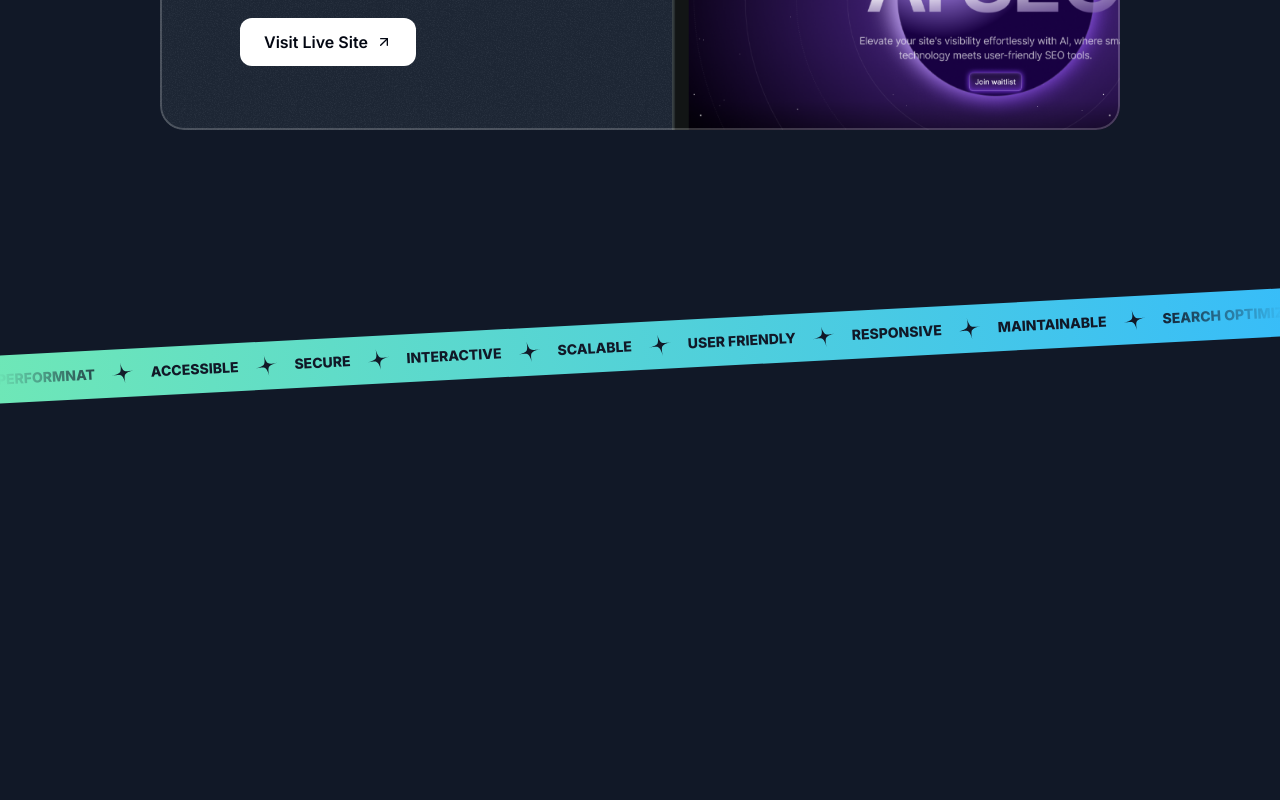
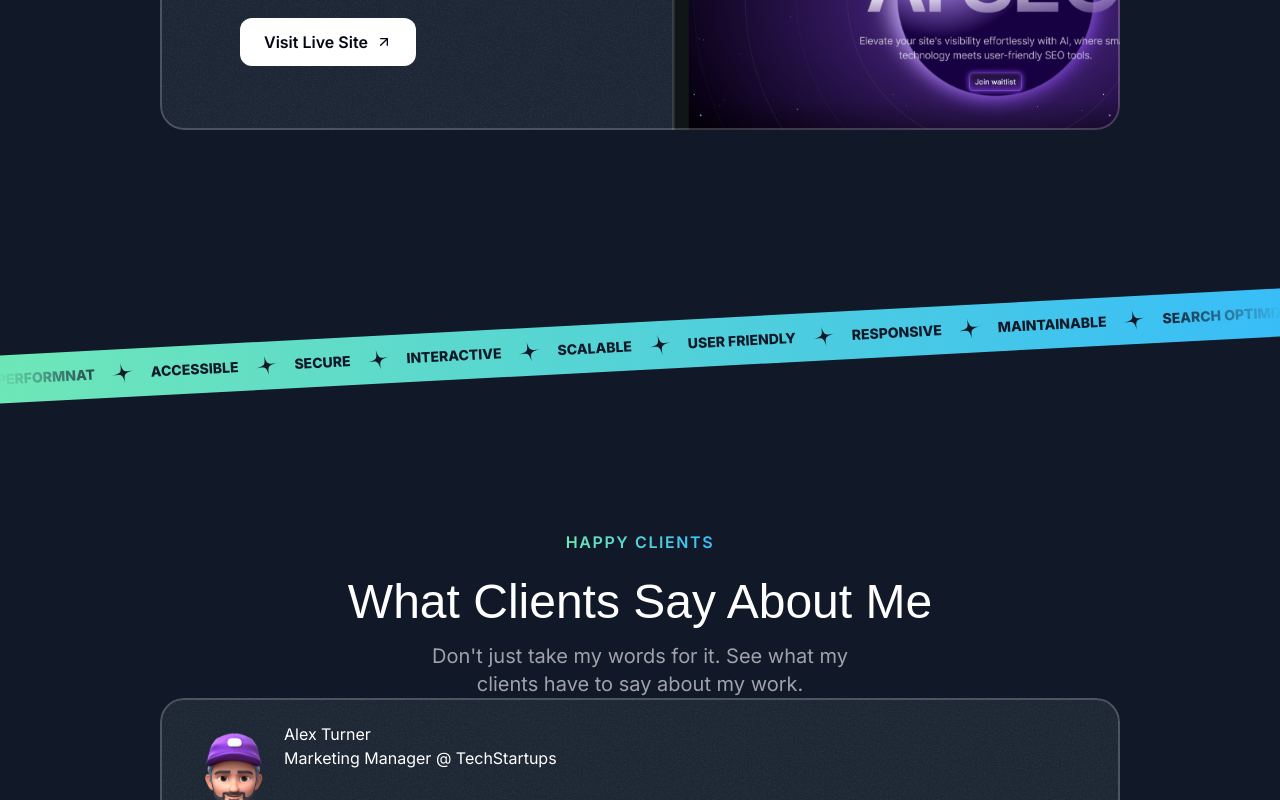
Before and after one commit to Patypatii/MODERN-PORTFOLIO, a Next.js app in the folder frontend/: page / in a window 1280 px wide. Shown: the part 2718-3518 px from the top of the page. Before the commit the page ends 3184 px from the top, so only its background shows below. Built offline with nearby package versions, Linux system fonts and the light colour scheme; a web font is replaced by a local one.

Commit message:
proceedingafter a short break

```diff
--- a/frontend/src/app/page.tsx
+++ b/frontend/src/app/page.tsx
@@ -2,6 +2,7 @@
 import { HeroSection } from "@/sections/Hero";
 import { ProjectsSection } from "@/sections/Projects";
 import { TapeSection } from "@/sections/Tape";
+import { TestimonialsSection } from "@/sections/Testimonials";
 
 export default function Home() {
   return (
@@ -9,8 +10,8 @@
       <Header />
       <HeroSection />
       <ProjectsSection />
-      <TapeSection/>
-
+      <TapeSection />
+      <TestimonialsSection />
     </div>
   );
 }
--- /dev/null
+++ b/frontend/src/components/Card.tsx
@@ -0,0 +1,18 @@
+import grainImage from '@/assets/images/grain.jpg'
+import { twMerge } from 'tailwind-merge'
+
+
+export const Card = ({
+    className,
+    children,
+}: propsWithChildren<{ className?: string }>
+) => {
+    return (
+        <div className={twMerge("bg-gray-800 rounded-3xl relative z-0 overflow-hidden after:z-10 after:content-[''] after:absolute after:inset-0 after:outline-2 after:outline after:-outline-offset-2 after:rounded-3xl after:outline-white/20 after:pointer-events-none p-6", className)} >
+            <div className="absolute inset-0 -z-10 opacity-5" style={{
+                backgroundImage: `url(${grainImage.src})`,
+            }}></div>
+            {children}
+        </div>
+    )
+}
--- /dev/null
+++ b/frontend/src/components/SectionHeader.tsx
@@ -0,0 +1,19 @@
+export const SectionHeader = ({
+    title,
+    eyebrow,
+    description,
+}: {
+    title: string;
+    eyebrow: string;
+    description: string;
+}) => {
+    return (
+        <>
+            <div className="flex justify-center">
+                <p className="uppercase font-semibold tracking-widest bg-gradient-to-r from-emerald-300 to-sky-400 text-transparent bg-clip-text text-center">{eyebrow}</p>
+            </div>
+            <h2 className="font-serif text-3xl md:text-5xl text-center mt-6">{title}</h2>
+            <p className="text-center md:text-lg lg:text-xl text-white/60 mt-4 max-w-md mx-auto">{description}</p>
+        </>
+    )
+}
--- a/frontend/src/sections/Projects.tsx
+++ b/frontend/src/sections/Projects.tsx
@@ -5,6 +5,8 @@
 import CheckIcon from "@/assets/icons/check-circle.svg";
 import ArrowUpRightIcon from "@/assets/icons/arrow-up-right.svg";
 import grainImage from "@/assets/images/grain.jpg";
+import { SectionHeader } from "@/components/sectionHeader";
+import { Card } from "@/components/Card";
 
 
 const portfolioProjects = [
@@ -49,18 +51,10 @@
 export const ProjectsSection = () => {
   return <section className="pb-16 lg:py-24">
     <div className="container">
-      <div className="flex justify-center">
-        <p className="uppercase font-semibold tracking-widest bg-gradient-to-r from-emerald-300 to-sky-400 text-transparent bg-clip-text text-center">Real-world Results</p>
-      </div>
-      <h2 className="font-serif text-3xl md:text-5xl text-center mt-6">Featerued Projects</h2>
-      <p className="text-center md:text-lg lg:text-xl text-white/60 mt-4 max-w-md mx-auto">See how i transformed concepts into angaging digital experiences</p>
-
+      <SectionHeader eyebrow="Real-world Results" title="Featerued Projects" description="See how i transformed concepts into angaging digital experiences" />
       <div className="flex flex-col md:mt-20 mt-10 gap-20">
         {portfolioProjects.map(project => (
-          <div className="bg-gray-800 px-8 pt-8 md:pt-12 md:px-10 lg:pt-16 lg:px-20 rounded-3xl relative z-0 overflow-hidden after:z-10 after:content-[''] after:absolute after:inset-0 after:outline-2 after:outline after:-outline-offset-2 after:rounded-3xl after:outline-white/20 after:pointer-events-none" key={project.title} >
-            <div className="absolute inset-0 -z-10 opacity-5" style={{
-              backgroundImage: `url(${grainImage.src})`,
-            }}></div>
+          <Card className=" px-8 pt-8 pb-0 md:pt-12 md:px-10 lg:pt-16 lg:px-20" key={project.title} >
             <div className="lg:grid lg:grid-cols-2 lg:gap-16">
               <div className="lg:pb-16">
                 <div className="bg-gradient-to-r from-emerald-300 to-sky-400 inline-flex font-bold uppercase tracking-widest text-sm gap-2 text-transparent bg-clip-text">
@@ -90,7 +84,7 @@
                 <Image src={project.image} alt={project.title} className="mt-8 -mb-4 md:-mb-0 lg:mt-0 lg:absolute lg:w-auto lg:h-full lg:max-w-none" />
               </div>
             </div>
-          </div>
+          </Card>
         ))}
       </div>
     </div>
--- a/frontend/src/sections/Testimonials.tsx
+++ b/frontend/src/sections/Testimonials.tsx
@@ -3,6 +3,10 @@
 import memojiAvatar3 from "@/assets/images/memoji-avatar-3.png";
 import memojiAvatar4 from "@/assets/images/memoji-avatar-4.png";
 import memojiAvatar5 from "@/assets/images/memoji-avatar-5.png";
+import { SectionHeader } from "@/components/sectionHeader";
+import Image from "next/image";
+import grainImage from '@/assets/images/grain.jpg'
+import { Card } from "@/components/Card";
 
 const testimonials = [
   {
@@ -38,5 +42,25 @@
 ];
 
 export const TestimonialsSection = () => {
-  return <div>Testimonials Section</div>;
+  return <div className="py-16">
+    <div className="container">
+      <SectionHeader eyebrow="Happy clients" title="What Clients Say About Me" description="Don't just take my words for it. See what my clients have to say about my work." />
+      <div>
+        {testimonials.map(testimonial => (
+          <Card key={testimonial.name}>
+            <div className="flex">
+              <div >
+              <Image src={testimonial.avatar} alt={testimonial.name} />
+              </div>
+              <div>
+                <div>{testimonial.name}</div>
+                <div>{testimonial.position}</div>
+              </div>
+            </div>
+            <p>{testimonial.text}</p>
+          </Card>
+        ))}
+      </div>
+    </div>
+  </div>;
 };
```
